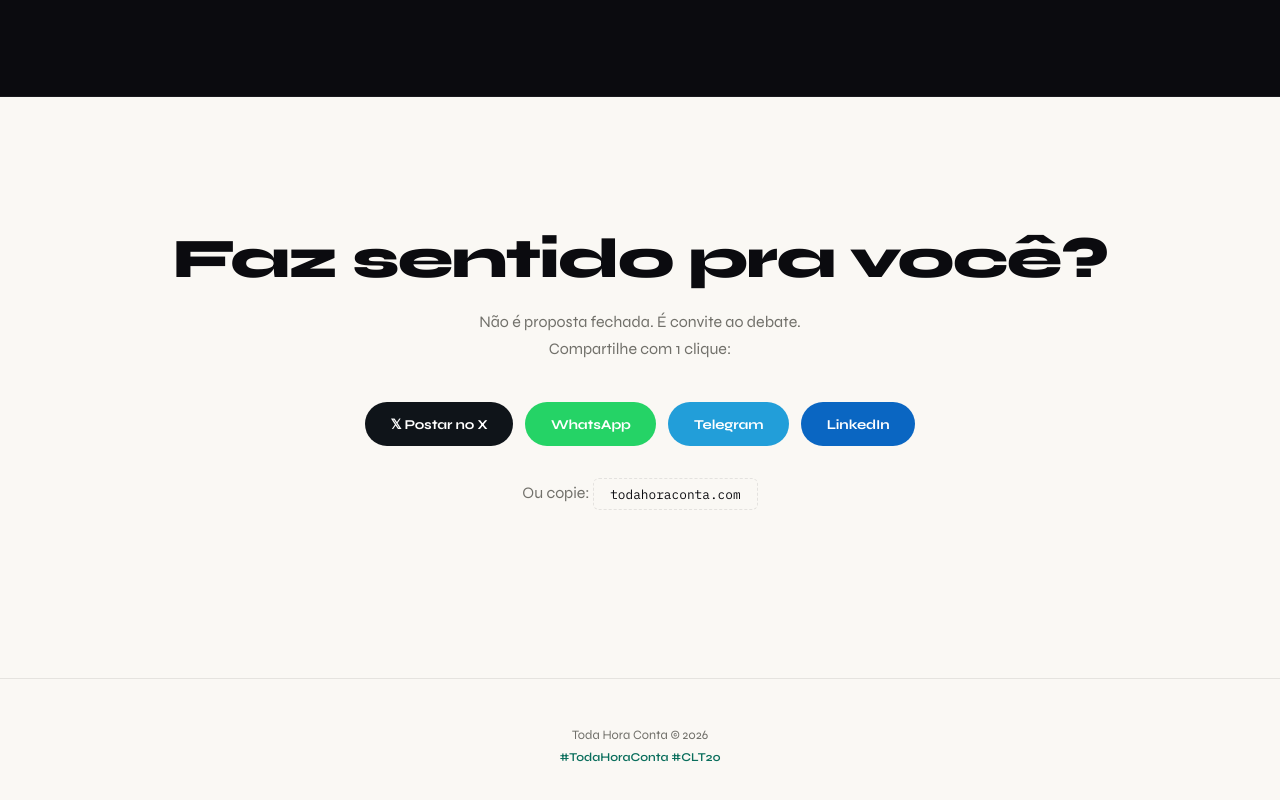
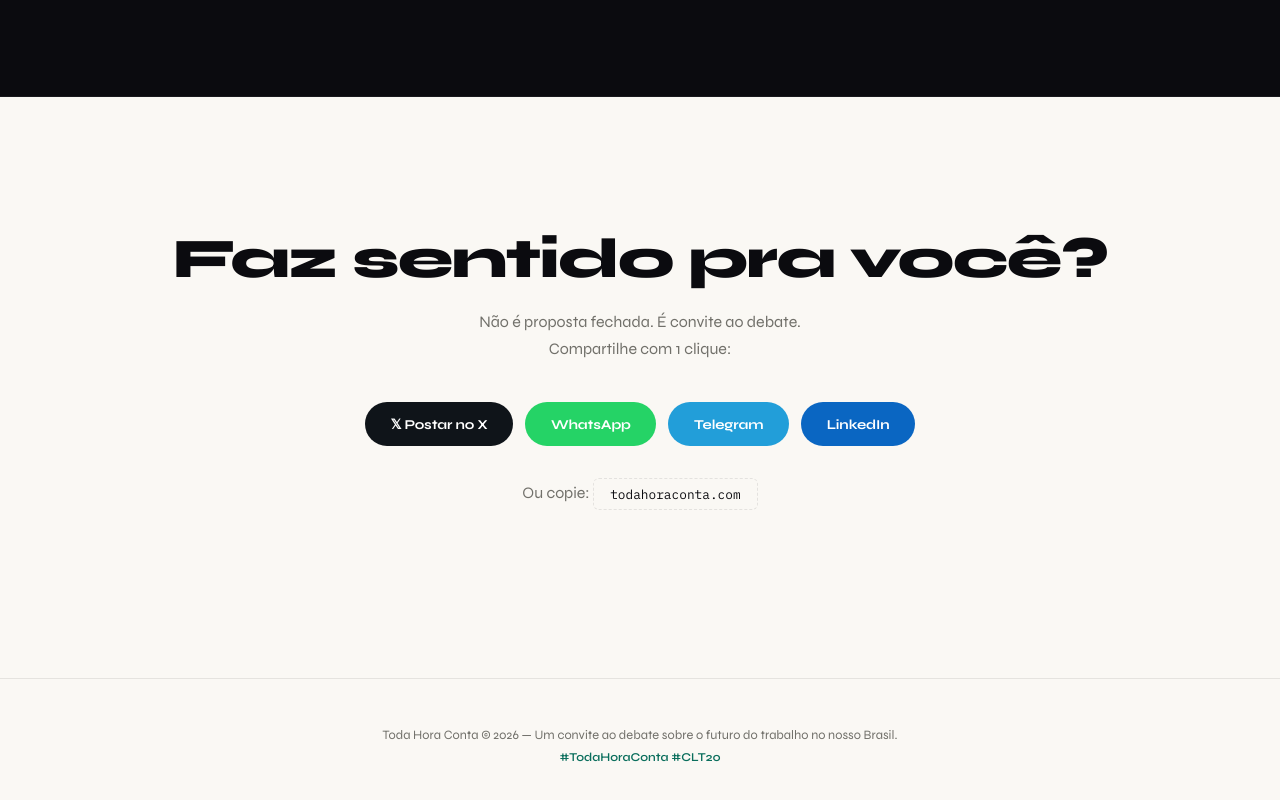
Before and after one commit to todahoraconta/todahoraconta.github.io, a plain HTML site: page index.html in a window 1280 px wide. Shown: the part 4698-5498 px from the top of the page. Drawn offline with nearby package versions, Linux system fonts and the light colour scheme.

Commit message:
copy: footer atualizado

```diff
--- a/index.html
+++ b/index.html
@@ -149,7 +149,7 @@
   </section>
 
   <footer>
-    <p>Toda Hora Conta © 2026</p>
+    <p>Toda Hora Conta © 2026 — Um convite ao debate sobre o futuro do trabalho no nosso Brasil.</p>
     <p class="footer-hash">#TodaHoraConta #CLT20</p>
   </footer>
 
```
